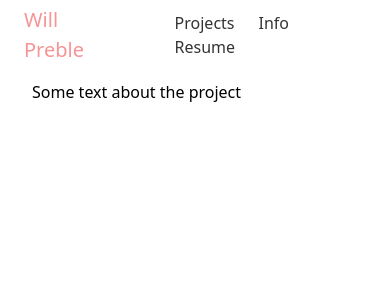
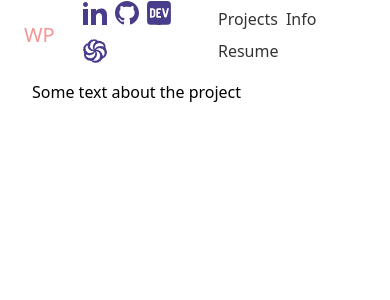
Before and after one commit to wpreble1/portfolio, a React (Create React App) app in the folder client/: page /crawl in a window 390 px wide. Shown: the top 300 px of the page. Built offline with nearby package versions, Linux system fonts and the light colour scheme.

Commit message:
Style header

```diff
--- a/client/src/components/Header.tsx
+++ b/client/src/components/Header.tsx
@@ -4,9 +4,9 @@ import { Link } from 'react-router-dom';
 import useDocumentScrollThrottled from './useDocumentScrollThrottled';
 
 import { ScrollData } from './types';
-// import {
-//   LinkedIn, Github, DevTo, CodeWars,
-// } from '../logos';
+import {
+  LinkedIn, Github, DevTo, CodeWars,
+} from '../logos';
 
 interface HeaderProps {
 }
@@ -33,12 +33,46 @@ const Header: FC<HeaderProps> = (): ReactElement => {
   const hiddenStyle = hideHeader ? 'hiddenMobile' : '';
 
   return (
-    <header className={`headerMobile ${shadowStyle} ${hiddenStyle} xl:hidden`}>
-      <div className="logo">Will Preble</div>
+    <header className={`headerMobile ${shadowStyle} ${hiddenStyle} lg:hidden`}>
+      <div className="logo"><Link className="" to="/">WP</Link></div>
+      <div className="logos">
+        <a
+          className="m-1 inline-block"
+          href="https://www.linkedin.com/in/will-preble/"
+          target="_blank"
+          rel="noopener noreferrer"
+        >
+          <LinkedIn />
+        </a>
+        <a
+          className="m-1 inline-block"
+          href="https://github.com/wpreble1/"
+          target="_blank"
+          rel="noopener noreferrer"
+        >
+          <Github />
+        </a>
+        <a
+          className="m-1 inline-block"
+          href="https://dev.to/wpreble1"
+          target="_blank"
+          rel="noopener noreferrer"
+        >
+          <DevTo />
+        </a>
+        <a
+          className="m-1 inline-block"
+          href="https://www.codewars.com/users/wpreble1"
+          target="_blank"
+          rel="noopener noreferrer"
+        >
+          <CodeWars />
+        </a>
+      </div>
       <ul className="links">
-        <li className="link-item">Projects</li>
-        <li className="link-item">Info</li>
-        <li className="link-item">Resume</li>
+        <li className="inline-block m-1"><Link className="left" to="/projects">Projects</Link></li>
+        <li className="inline-block m-1"><Link className="left" to="/info">Info</Link></li>
+        <li className="inline-block m-1"><Link className="left" to="/resume">Resume</Link></li>
       </ul>
 
     </header>
```
